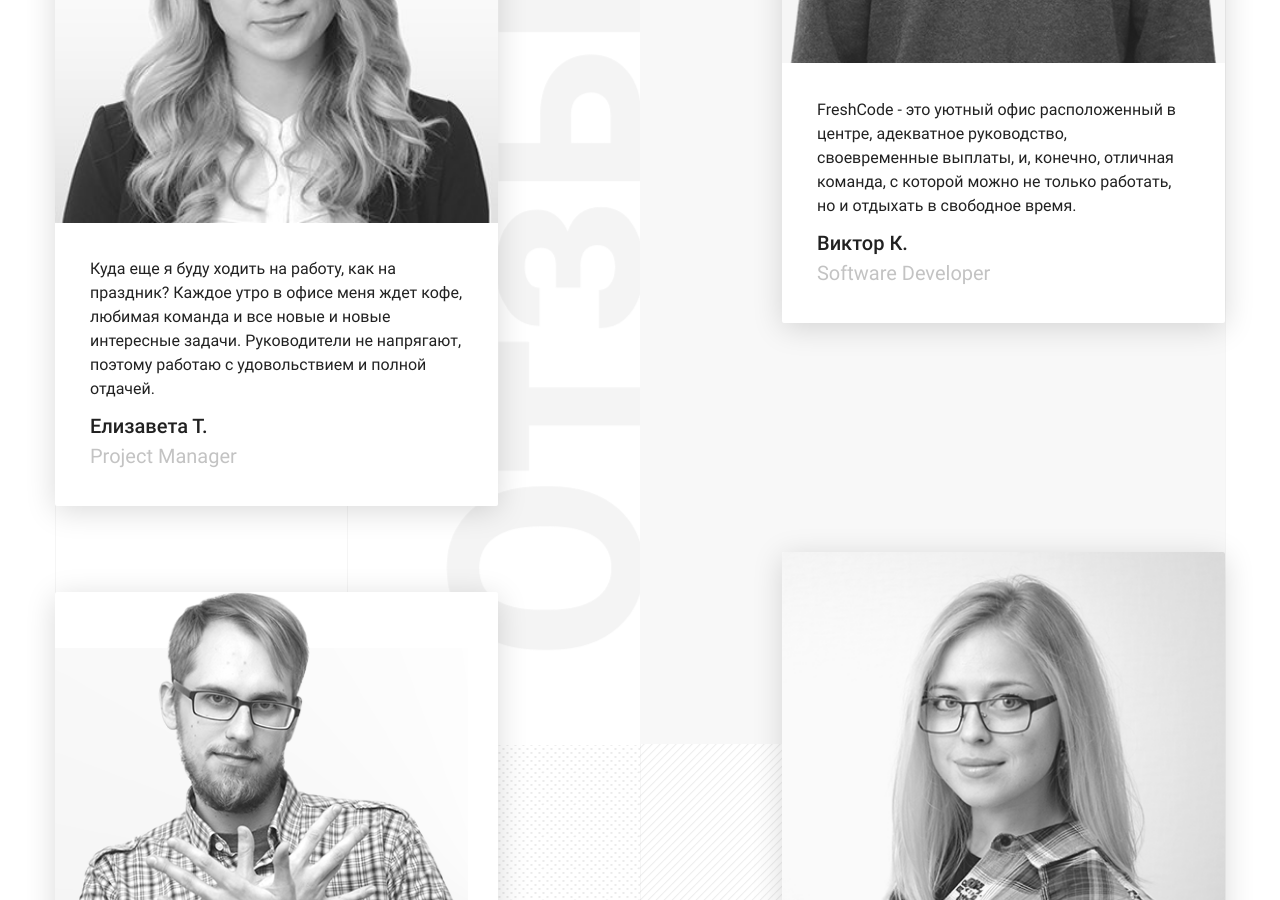
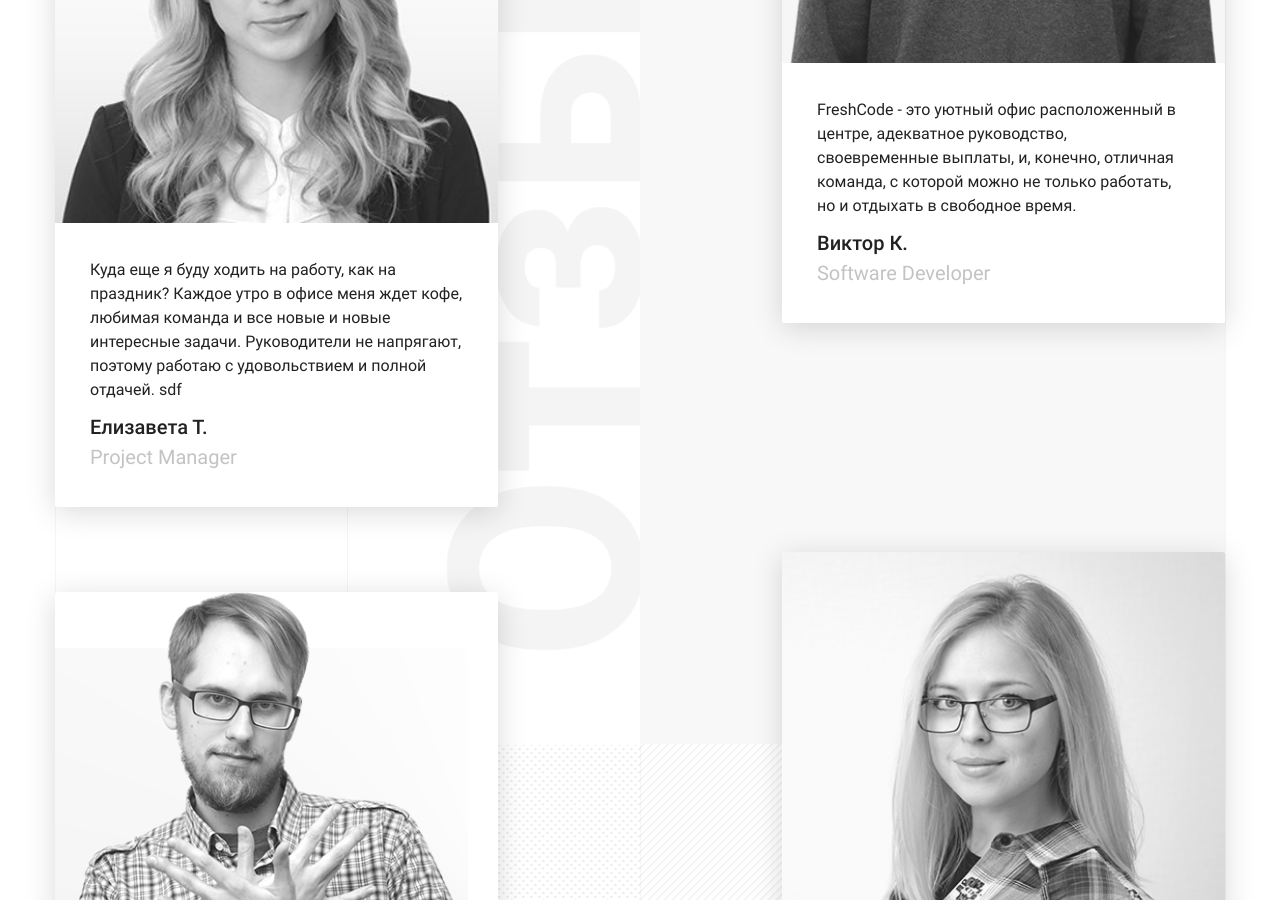
Before and after one commit to ilyafreshcode/freshcodeit.github.io, a Jekyll site: the page built from _pages/review.html, in a window 1280 px wide and 900 px high, scrolled down 845 px. Built offline with Jekyll 4.4.1, drawn with Linux system fonts in a browser that asks for light colours.

Commit message:
Update 2017-07-26T08:59:44.783Z

```diff
--- a/_data/review.json
+++ b/_data/review.json
@@ -1 +1 @@
-{"title":"Отзывы сотрудников","reviews":[{"text":"Куда еще я буду ходить на работу, как на праздник? Каждое утро в офисе меня ждет кофе, любимая команда и все новые и новые интересные задачи. Руководители не напрягают, поэтому работаю с удовольствием и полной отдачей.","name":"Елизавета Т.","title":"Project Manager","img":"/images/troyanova.jpg"},{"text":"FreshCode - это уютный офис расположенный в центре, адекватное руководство, своевременные выплаты, и, конечно, отличная команда, с которой можно не только работать, но и отдыхать в свободное время.","name":"Виктор К.","title":"Software Developer","img":"/images/krasnogorskui.png"},{"text":"Я рад, что решился прийти на собеседование и попал в эту дружную команду. Здесь я получил незаменимый опыт, ценные связи и хорошую зарплату.","name":"Николай Г.","title":"Project Manager","img":"/images/gonchar.png"},{"text":"Еще на собеседовании я поняла, что мне здесь понравится. Приветливые, позитивные ребята в команде, уютный офис, хорошая техника. Что еще нужно для счастья начинающему программисту?","name":"Юлия Л.","title":"Software Developer","img":"/images/logvinovaU.png"}]}
+{"title":"Отзывы сотрудников","reviews":[{"text":"Куда еще я буду ходить на работу, как на праздник? Каждое утро в офисе меня ждет кофе, любимая команда и все новые и новые интересные задачи. Руководители не напрягают, поэтому работаю с удовольствием и полной отдачей. sdf","name":"Елизавета Т.","title":"Project Manager","img":"/images/troyanova.jpg"},{"text":"FreshCode - это уютный офис расположенный в центре, адекватное руководство, своевременные выплаты, и, конечно, отличная команда, с которой можно не только работать, но и отдыхать в свободное время.","name":"Виктор К.","title":"Software Developer","img":"/images/krasnogorskui.png"},{"text":"Я рад, что решился прийти на собеседование и попал в эту дружную команду. Здесь я получил незаменимый опыт, ценные связи и хорошую зарплату.","name":"Николай Г.","title":"Project Manager","img":"/images/gonchar.png"},{"text":"Еще на собеседовании я поняла, что мне здесь понравится. Приветливые, позитивные ребята в команде, уютный офис, хорошая техника. Что еще нужно для счастья начинающему программисту?","name":"Юлия Л.","title":"Software Developer","img":"/images/logvinovaU.png"}]}
```
